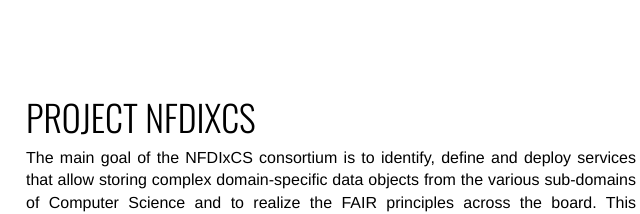
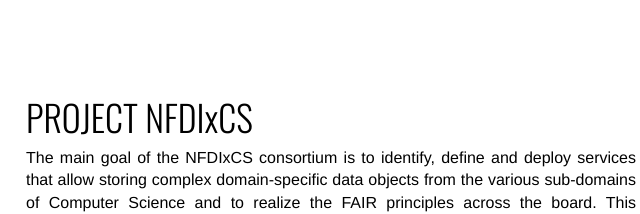
Before and after one commit to judithmichael/RDiMOD26, a plain HTML site: page index_en.html in a window 1280 px wide. Shown: the part 2534-2748 px from the top of the page, 309-949 px from the left. Drawn offline with nearby package versions, Linux system fonts and the light colour scheme.

Commit message:
fix uppercase translation

```diff
--- a/index_en.html
+++ b/index_en.html
@@ -221,7 +221,7 @@ Possible topics for submissions (not exhaustive):
 	<img src="includes/nfdixcs.png" style="margin: auto; height: 38px;">
                                  </div>
                                  <div class="col-lg-6 col-md-8 col-sm-8 name-desc">
-                                         <h1 style="text-transform:uppercase">PROJECT NFDIxCS</h1>
+                                         <h1>PROJECT NFDIxCS</h1>
                                          <p style="text-align: justify;">
 		The main goal of the NFDIxCS consortium is to identify, define and deploy services that allow storing complex domain-specific data objects from the various sub-domains of Computer Science and to realize the FAIR principles across the board. This includes producing reusable data objects specific to the different types of CS data, which not only contain the data and related metadata but also the corresponding software, context and execution information in a standardized way. These data objects can be of any size, structure and quality. More information is available on the <a href="https://www.nfdixcs.org">project website</a>.
 	</p>
```
